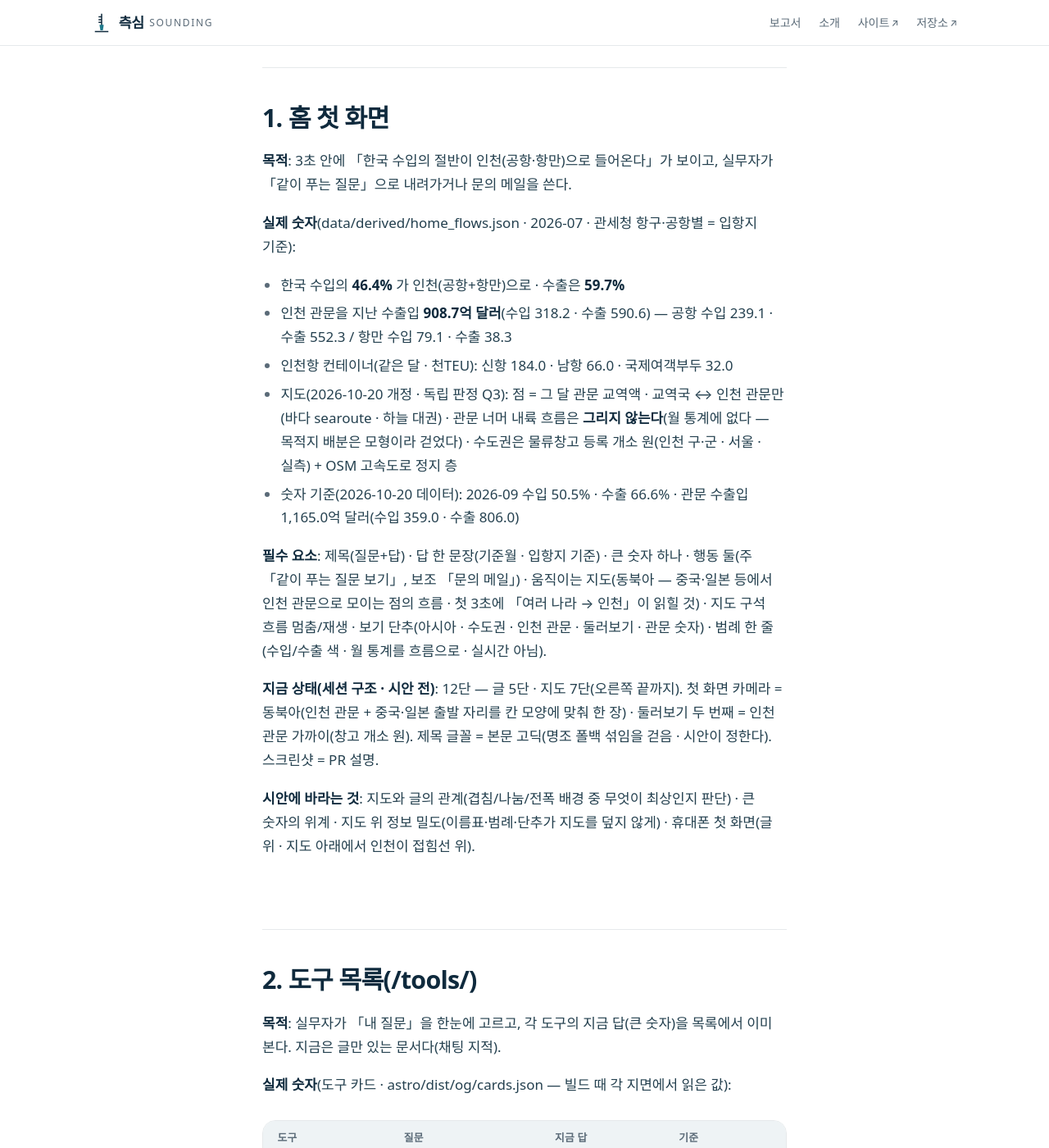
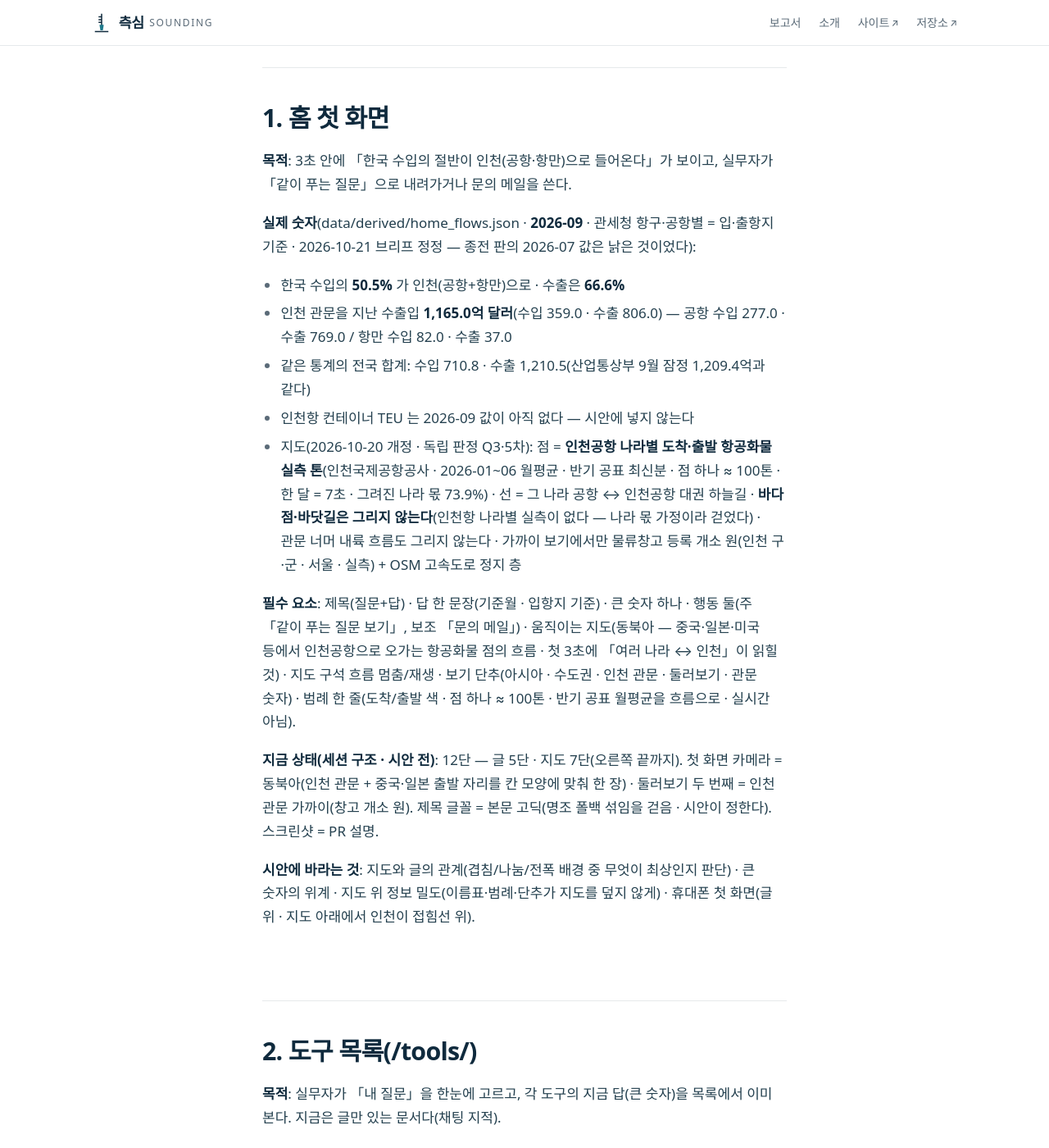
Before and after one commit to jisangj03-dev/incheon-port-analysis, a Jekyll site: the page built from docs/디자인브리프_20261020.md, in a window 1280 px wide and 1400 px high, scrolled down 1149 px. Shown: the whole window at 82% size. Built offline with Jekyll 4.4.1, drawn with Linux system fonts in a browser that asks for light colours; some web fonts are replaced; our own code applies the rules of GitHub Pages for plain Markdown files; some of the changed text lies outside the part shown.

Commit message:
브리프 정정 — 2026-09 홈 숫자·항공화물 톤 지도·맥박 내림 반영·도구 표를 목록 다섯과 맞춤·끝나는 조건 중대 0
Co-Authored-By: Claude Opus 5.5 <noreply@anthropic.com>
Claude-Session: https://claude.ai/code/session_01L59oEoiMW7KHoJRFFkcN4Q

```diff
--- a/docs/디자인브리프_20261020.md
+++ b/docs/디자인브리프_20261020.md
@@ -17,14 +17,14 @@
 
 **목적**: 3초 안에 「한국 수입의 절반이 인천(공항·항만)으로 들어온다」가 보이고, 실무자가 「같이 푸는 질문」으로 내려가거나 문의 메일을 쓴다.
 
-**실제 숫자**(data/derived/home_flows.json · 2026-07 · 관세청 항구·공항별 = 입항지 기준):
-- 한국 수입의 **46.4%** 가 인천(공항+항만)으로 · 수출은 **59.7%**
-- 인천 관문을 지난 수출입 **908.7억 달러**(수입 318.2 · 수출 590.6) — 공항 수입 239.1 · 수출 552.3 / 항만 수입 79.1 · 수출 38.3
-- 인천항 컨테이너(같은 달 · 천TEU): 신항 184.0 · 남항 66.0 · 국제여객부두 32.0
-- 지도(2026-10-20 개정 · 독립 판정 Q3): 점 = 그 달 관문 교역액 · 교역국 ↔ 인천 관문만(바다 searoute · 하늘 대권) · 관문 너머 내륙 흐름은 **그리지 않는다**(월 통계에 없다 — 목적지 배분은 모형이라 걷었다) · 수도권은 물류창고 등록 개소 원(인천 구·군 · 서울 · 실측) + OSM 고속도로 정지 층
-- 숫자 기준(2026-10-20 데이터): 2026-09 수입 50.5% · 수출 66.6% · 관문 수출입 1,165.0억 달러(수입 359.0 · 수출 806.0)
+**실제 숫자**(data/derived/home_flows.json · **2026-09** · 관세청 항구·공항별 = 입·출항지 기준 · 2026-10-21 브리프 정정 — 종전 판의 2026-07 값은 낡은 것이었다):
+- 한국 수입의 **50.5%** 가 인천(공항+항만)으로 · 수출은 **66.6%**
+- 인천 관문을 지난 수출입 **1,165.0억 달러**(수입 359.0 · 수출 806.0) — 공항 수입 277.0 · 수출 769.0 / 항만 수입 82.0 · 수출 37.0
+- 같은 통계의 전국 합계: 수입 710.8 · 수출 1,210.5(산업통상부 9월 잠정 1,209.4억과 같다)
+- 인천항 컨테이너 TEU 는 2026-09 값이 아직 없다 — 시안에 넣지 않는다
+- 지도(2026-10-20 개정 · 독립 판정 Q3·5차): 점 = **인천공항 나라별 도착·출발 항공화물 실측 톤**(인천국제공항공사 · 2026-01~06 월평균 · 반기 공표 최신분 · 점 하나 ≈ 100톤 · 한 달 = 7초 · 그려진 나라 몫 73.9%) · 선 = 그 나라 공항 ↔ 인천공항 대권 하늘길 · **바다 점·바닷길은 그리지 않는다**(인천항 나라별 실측이 없다 — 나라 몫 가정이라 걷었다) · 관문 너머 내륙 흐름도 그리지 않는다 · 가까이 보기에서만 물류창고 등록 개소 원(인천 구·군 · 서울 · 실측) + OSM 고속도로 정지 층
 
-**필수 요소**: 제목(질문+답) · 답 한 문장(기준월 · 입항지 기준) · 큰 숫자 하나 · 행동 둘(주 「같이 푸는 질문 보기」, 보조 「문의 메일」) · 움직이는 지도(동북아 — 중국·일본 등에서 인천 관문으로 모이는 점의 흐름 · 첫 3초에 「여러 나라 → 인천」이 읽힐 것) · 지도 구석 흐름 멈춤/재생 · 보기 단추(아시아 · 수도권 · 인천 관문 · 둘러보기 · 관문 숫자) · 범례 한 줄(수입/수출 색 · 월 통계를 흐름으로 · 실시간 아님).
+**필수 요소**: 제목(질문+답) · 답 한 문장(기준월 · 입항지 기준) · 큰 숫자 하나 · 행동 둘(주 「같이 푸는 질문 보기」, 보조 「문의 메일」) · 움직이는 지도(동북아 — 중국·일본·미국 등에서 인천공항으로 오가는 항공화물 점의 흐름 · 첫 3초에 「여러 나라 ↔ 인천」이 읽힐 것) · 지도 구석 흐름 멈춤/재생 · 보기 단추(아시아 · 수도권 · 인천 관문 · 둘러보기 · 관문 숫자) · 범례 한 줄(도착/출발 색 · 점 하나 ≈ 100톤 · 반기 공표 월평균을 흐름으로 · 실시간 아님).
 
 **지금 상태(세션 구조 · 시안 전)**: 12단 — 글 5단 · 지도 7단(오른쪽 끝까지). 첫 화면 카메라 = 동북아(인천 관문 + 중국·일본 출발 자리를 칸 모양에 맞춰 한 장) · 둘러보기 두 번째 = 인천 관문 가까이(창고 개소 원). 제목 글꼴 = 본문 고딕(명조 폴백 섞임을 걷음 · 시안이 정한다). 스크린샷 = PR 설명.
 
@@ -38,14 +38,15 @@
 
 | 도구 | 질문 | 지금 답 | 기준 |
 |---|---|---|---|
-| 인천항 일일 맥박 | PortWatch가 공개한 마지막 일주일, 인천항에 배가 평소보다 많이 들어왔나? | −2.4% 평소 수준 | PortWatch 공개 마지막 날(약 9~11일 늦게 공개) |
-| 수도권 배송 등시선 | 인천 창고에서 수도권 어디까지 1·2·3시간 안에 닿나? | 52분(서울시청까지 · 낮 시간 보정) | 카카오 내비 30구간 대조 |
-| 품목 트리맵 레이스 | 인천은 무엇을 사고파나 — 해마다 어떻게 바뀌었나? | 전기기기 몫 26.6%(2016) → 38.0%(2025) | 관세청 시도별 |
-| 환율 파도 · 수입원가 | 환율이 바뀌면 내 수입 원가가 얼마나 바뀌나? | −904,390원(1만 달러 물건 · 52주 전 주 대비) | 2026-10-18 주 |
-| 초크포인트 충격 | 바다 길목이 막히면 한국 교역의 어느 몫이 흔들리나? | −96.5%(호르무즈 통항 · 2023년 같은 달 대비) | PortWatch 2026-10-11 |
-| 선박 리플레이 | 항만별 외항선 입항, 인천은 부산·평택과 견줘 해마다 어떻게 움직였나? | 523척(2026-08) | 해양수산부 월 |
+| 수도권 배송 등시선 | 인천 창고에서 수도권 어디까지 1·2·3시간 안에 닿나? | 52분(인천터미널 물류단지 → 서울시청 · 승용차 · 낮 시간대) | OSM 도로망 계산 · 카카오 내비 대조 보정 |
+| 품목 트리맵 레이스 | 인천은 무엇을 사고파나 — 해마다 어떻게 바뀌었나? | 38.0%(2025 인천 소재 기업 수출 1위 전기기기의 몫 · 2016년 26.6%) | 관세청 시도별 품목별(연간) |
+| 환율 파도 · 수입원가 | 환율이 바뀌면 내 수입 원가가 얼마나 바뀌나? | −5.9%(1만 달러 물건 원가 · 52주 전보다 · −904,390원) | 2026-10-18 주 과세환율 1,340.28원/달러 |
+| 초크포인트 충격 | 바다 길목이 막히면 한국 교역의 어느 몫이 흔들리나? | −96.4%(호르무즈 통항 · 공개 마지막 28일 하루 평균 · 2023년 같은 달 대비) | IMF PortWatch · 2026-10-18까지 |
+| 외항선 입항 추이(옛 「선박 리플레이」) | 항만별 외항선 입항, 인천은 부산·평택과 견줘 해마다 어떻게 움직였나? | 3.5배(2026-08 부산 1,819척 · 인천 523척) | 해양수산부 항만별 선박입출항(월) |
 
-(묘박지·입찰 레이더는 2026-10-20 내렸다 — 시안 대상 아님)
+목록은 이 다섯이다(data/rooms.json `tools` · 공유 카드 og/tool-*.jpg 도 같은 목록에서 배포 때 만든다). 숫자 정본 = `astro/src/lib/answers.ts`(목록 지면이 빌드 때 같은 파생 파일에서 읽는다). 이 표는 2026-10-21 audit 브랜치 데이터로 옮겨 적은 사본이다 — 어긋나면 지면이 맞다.
+
+**내린 도구 — 시안 대상 아님**: 인천항 일일 맥박(2026-10-20 · 원천 IMF PortWatch 항만 자료가 약 열흘 늦게 공개돼 「마지막 7일」 신선도 미달이 4·5·7차에 되풀이 · 주소는 도구 목록으로 넘긴다 · 카드·CSV 도 걷었다) · 입찰 레이더 · 묘박지 레이더 · 물류비 계산기 · 시뮬레이터 · 창고 지도.
 
 **필수 요소**: 도구마다 질문 · 큰 숫자 · 기준일 · 누구에게(포워더·선사 등) · 작은 그림(각 도구 카드 og/tool-*.jpg 가 있다 — 그대로 써도 되고 시안이 새 썸네일 규칙을 정해도 된다) · 「다시 찾게」 하는 정렬(신선한 것 먼저? 직무별?).
 
@@ -53,4 +54,4 @@
 
 ## 시안을 받은 뒤(세션)
 
-시안 → 구조에 입힘 → 네 폭 스크린샷 → **독립 화면 판정 + 사실 대조**(docs/품질기준.md §2) 통과 → 머지. 미달 칸이 있으면 머지하지 않는다.
+시안 → 구조에 입힘 → 네 폭 스크린샷 → **독립 화면 판정 + 사실 대조**(docs/품질기준.md §2) 통과 → 머지. 미달은 중대(사실 오류·위치/이름 오류·가짜 서사·첫 3초에 질문·답 안 보임·접힘선 위 핵심 누락)와 경미로 나눠 판정받고, **중대 0 이면 머지**한다. 경미는 채점표에 남겨 다음 라운드로(운영자 보정 2026-10-20 밤).
```
